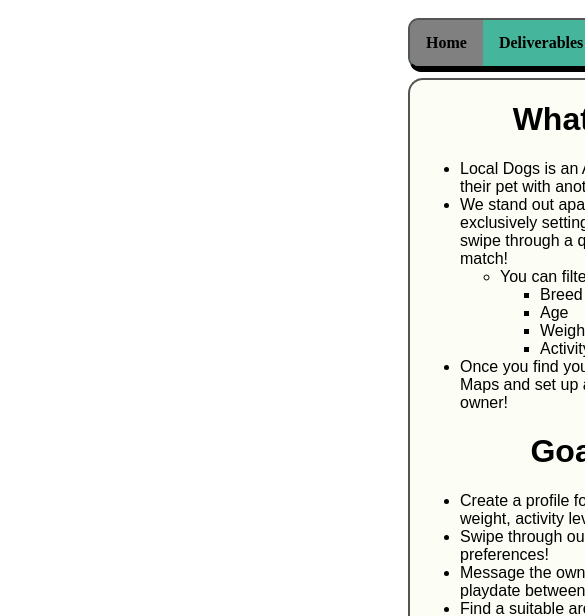
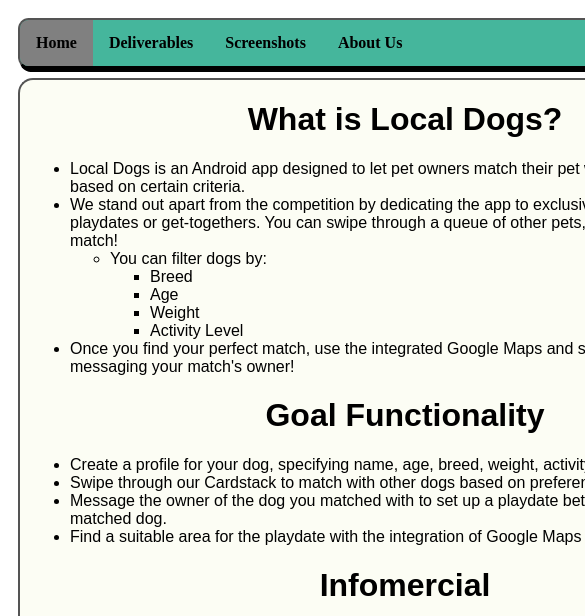
Before and after one commit to LocalDogs/Repo1, a plain HTML site: page docs/index.html in a window 390 px wide. Shown: the top 616 px of the page, 585 px wide, since content can reach past the window. Drawn offline with Linux system fonts and the light colour scheme.

Commit message:
Website format fixes

```diff
--- a/docs/webpage.css
+++ b/docs/webpage.css
@@ -90,7 +90,7 @@ ul.text {
 .myDiv1 {
     margin: 0px 400px;
     padding: 10px 0px;
-    min-width: 500px;
+    min-width: 750px;
     position:relative;
 }
 
@@ -101,7 +101,7 @@ ul.text {
     background-color: #FCFDF4ff;
     border-radius: 15px;
     box-shadow: 5px 10px #000000;
-    min-width: 500px;
+    min-width: 750px;
     position:relative;
 
 }
@@ -114,3 +114,13 @@ ul.text {
 .footer {
     text-align: center;
 }
+
+@media screen and (max-width: 960px) {
+    .myDiv1 {
+       margin: 0px 10px;
+    }
+
+    .myDiv2 {
+        margin: 0px 10px;
+    }
+}
```
Also changed, not shown: docs/webpage.js (added, +7 -0 lines).
